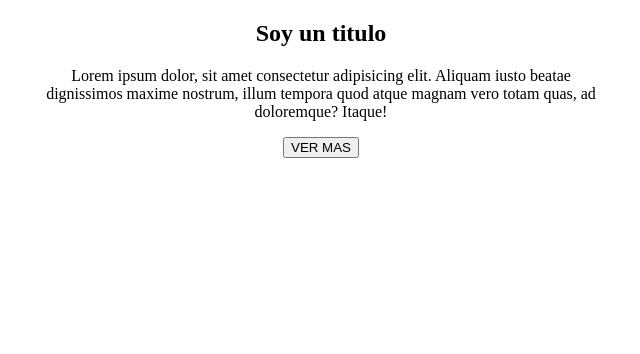
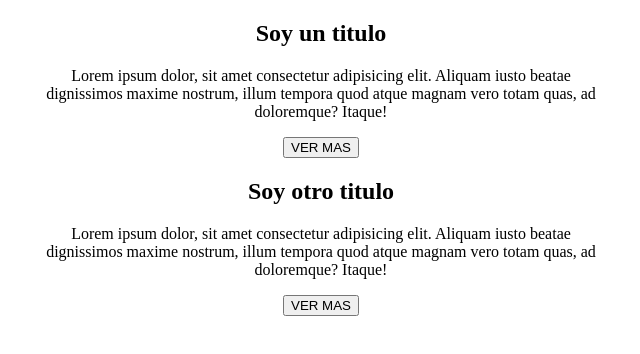
Before and after one commit to MilagrosSimari/primer-repositorio, a plain HTML site: page index.html in a window 1280 px wide. Shown: the whole page, without its empty margins (319-959 px from the left). Drawn offline with Linux system fonts and the light colour scheme.

Commit message:
Agregue un nuevo parrafo

```diff
--- a/index.html
+++ b/index.html
@@ -17,6 +17,12 @@
                 nostrum, illum tempora quod atque magnam vero totam quas, ad doloremque? Itaque!</p>
             <button>VER MAS</button>
         </div>
+       <div class="textocentrado">
+            <h2>Soy otro titulo</h2>
+            <p>Lorem ipsum dolor, sit amet consectetur adipisicing elit. Aliquam iusto beatae dignissimos maxime
+                nostrum, illum tempora quod atque magnam vero totam quas, ad doloremque? Itaque!</p>
+            <button>VER MAS</button>
+        </div>
     </main>
 </body>
 
```
